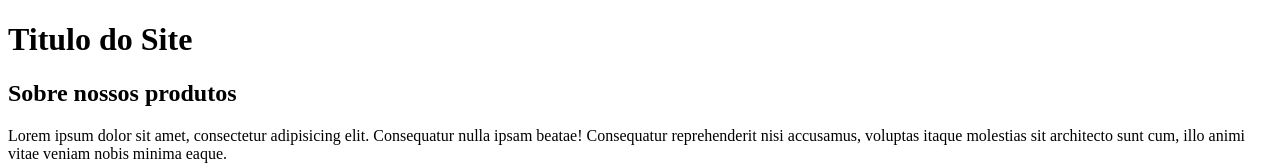
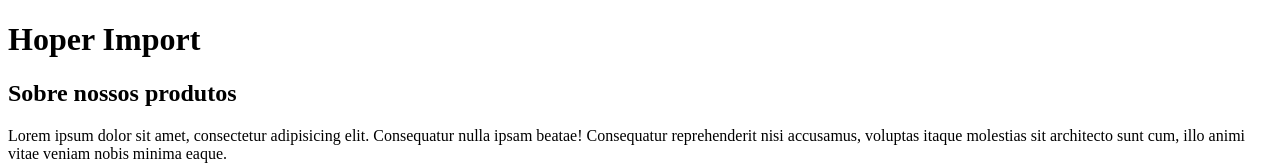
Before and after one commit to carlosjuniorcagoj/carlosjr, a plain HTML site: page index.html in a window 1280 px wide. Shown: the top 165 px of the page. Drawn offline with Linux system fonts and the light colour scheme.

Commit message:
Update index.html

```diff
--- a/index.html
+++ b/index.html
@@ -9,7 +9,7 @@
 <body>
     <main>
         <header>
-            <h1>Titulo do Site</h1>
+            <h1>Hoper Import</h1>
         </header>
         <article>
             <h2>Sobre nossos produtos</h2>
```
